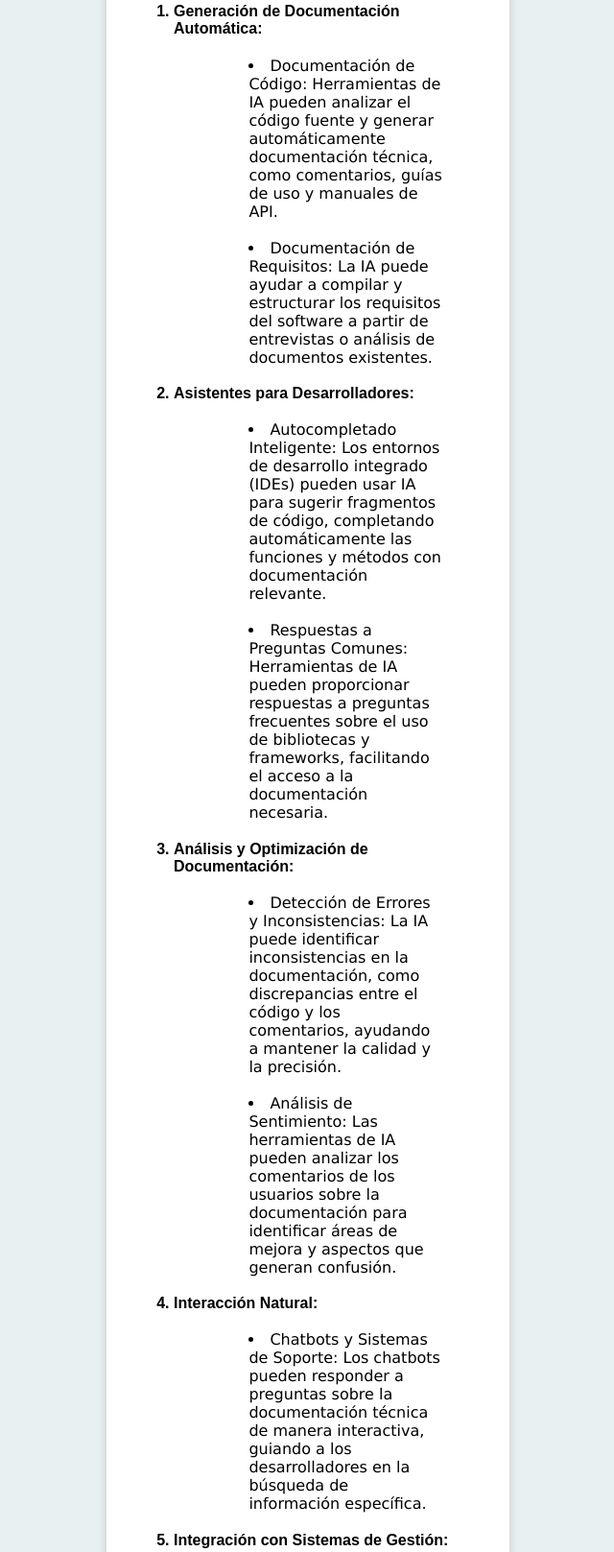
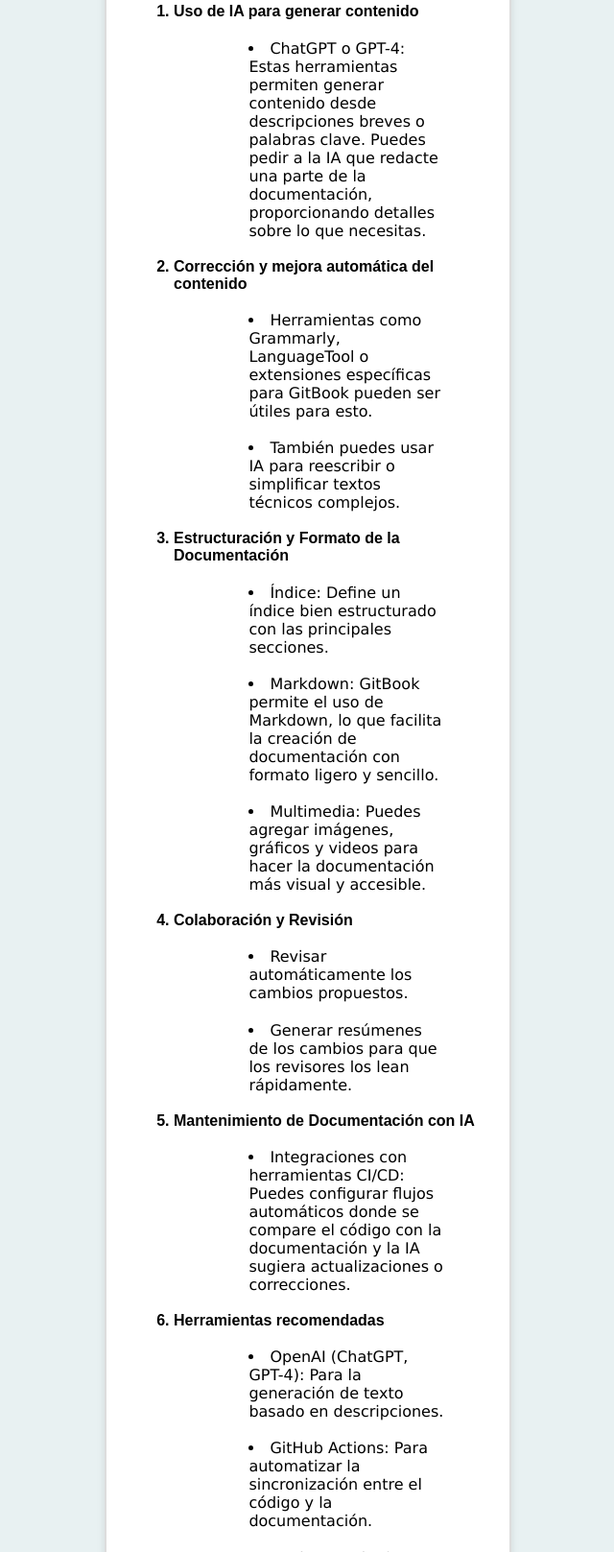
Before and after one commit to DanielJimenez357/TareaGitBook, a plain HTML site: page Documentacion_IA/index.html in a window 1280 px wide. Shown: the part 737-2354 px from the top of the page at 96% size, without its empty margins (319-959 px from the left). Drawn offline with Linux system fonts and the light colour scheme.

Commit message:
Documentacion con IA > CORREGIDA - Parte de Jose Manuel

```diff
--- a/Documentacion_IA/index.html
+++ b/Documentacion_IA/index.html
@@ -51,56 +51,39 @@
             <article class="aplicaciones-item">
                 <h3>Aplicación en ámbitos de uso</h3>
                 <ol>
-                    <li>Generación de Documentación Automática:</li>
+                    <li>Uso de IA para generar contenido</li>
                     <ul>
-                        <li>Documentación de Código: Herramientas de IA pueden analizar el código fuente y generar
-                            automáticamente documentación técnica, como comentarios, guías de uso y manuales de API.
-                        </li>
-                        <li>Documentación de Requisitos: La IA puede ayudar a compilar y estructurar los requisitos del
-                            software a partir de entrevistas o análisis de documentos existentes.</li>
-                    </ul>
-                    <li>Asistentes para Desarrolladores:</li>
-                    <ul>
-                        <li>Autocompletado Inteligente: Los entornos de desarrollo integrado (IDEs) pueden usar IA para
-                            sugerir fragmentos de código, completando automáticamente las funciones y métodos con
-                            documentación relevante.</li>
-                        <li>Respuestas a Preguntas Comunes: Herramientas de IA pueden proporcionar respuestas a
-                            preguntas frecuentes sobre el uso de bibliotecas y frameworks, facilitando el acceso a la
-                            documentación necesaria.</li>
-                    </ul>
-                    <li>Análisis y Optimización de Documentación:</li>
-                    <ul>
-                        <li>Detección de Errores y Inconsistencias: La IA puede identificar inconsistencias en la
-                            documentación, como discrepancias entre el código y los comentarios, ayudando a mantener la
-                            calidad y la precisión.</li>
-                        <li>Análisis de Sentimiento: Las herramientas de IA pueden analizar los comentarios de los
-                            usuarios sobre la documentación para identificar áreas de mejora y aspectos que generan
-                            confusión.</li>
-                    </ul>
-                    <li>Interacción Natural:</li>
-                    <ul>
-                        <li>Chatbots y Sistemas de Soporte: Los chatbots pueden responder a preguntas sobre la
-                            documentación técnica de manera interactiva, guiando a los desarrolladores en la búsqueda de
-                            información específica.</li>
-                    </ul>
-                    <li>Integración con Sistemas de Gestión:</li>
-                    <ul>
-                        <li>Sincronización con Repositorios de Código: La documentación puede actualizarse
-                            automáticamente en función de los cambios realizados en el código, asegurando que la
-                            información esté siempre actualizada y relevante.
+                        <li>ChatGPT o GPT-4: Estas herramientas permiten generar contenido desde descripciones breves o palabras clave. Puedes pedir a la IA que redacte una parte de la documentación, proporcionando detalles sobre lo que necesitas.
                         </li>
                     </ul>
-                    <li>Personalización y Recomendaciones:</li>
+                    <li>Corrección y mejora automática del contenido</li>
                     <ul>
-                        <li>Recomendaciones de Contenido: Sistemas de IA pueden analizar el historial de uso y
-                            preferencias del usuario para ofrecer documentación personalizada o sugerencias de lectura.
+                        <li>Herramientas como Grammarly, LanguageTool o extensiones específicas para GitBook pueden ser útiles para esto.</li>
+                        <li>También puedes usar IA para reescribir o simplificar textos técnicos complejos.</li>
+                    </ul>
+                    <li>Estructuración y Formato de la Documentación</li>
+                    <ul>
+                        <li>Índice: Define un índice bien estructurado con las principales secciones.</li>
+                        <li>Markdown: GitBook permite el uso de Markdown, lo que facilita la creación de documentación con formato ligero y sencillo.</li>
+                        <li>Multimedia: Puedes agregar imágenes, gráficos y videos para hacer la documentación más visual y accesible.</li>
+                    </ul>
+                    <li>Colaboración y Revisión</li>
+                    <ul>
+                        <li>Revisar automáticamente los cambios propuestos.</li>
+                        <li>Generar resúmenes de los cambios para que los revisores los lean rápidamente.</li>
+                    </ul>
+                    <li>Mantenimiento de Documentación con IA</li>
+                    <ul>
+                        <li>Integraciones con herramientas CI/CD: Puedes configurar flujos automáticos donde se compare el código con la documentación y la IA sugiera actualizaciones o correcciones.
                         </li>
                     </ul>
-                    <li>Análisis de Uso y Acceso:</li>
+                    <li>Herramientas recomendadas</li>
                     <ul>
-                        <li>Métricas de Uso: La IA puede recopilar y analizar datos sobre cómo se utiliza la
-                            documentación, permitiendo a los equipos identificar las secciones más consultadas y
-                            optimizar el contenido.</li>
+                        <li>OpenAI (ChatGPT, GPT-4): Para la generación de texto basado en descripciones.
+                        </li>
+                        <li>GitHub Actions: Para automatizar la sincronización entre el código y la documentación.</li>
+                        <li>Zapier o Make (antes Integromat): Para integrar procesos automatizados entre GitHub y GitBook.</li>
+                        <li>Grammarly o LanguageTool: Para mejorar la calidad del texto.</li>
                     </ul>
                 </ol>
             </article>
```
